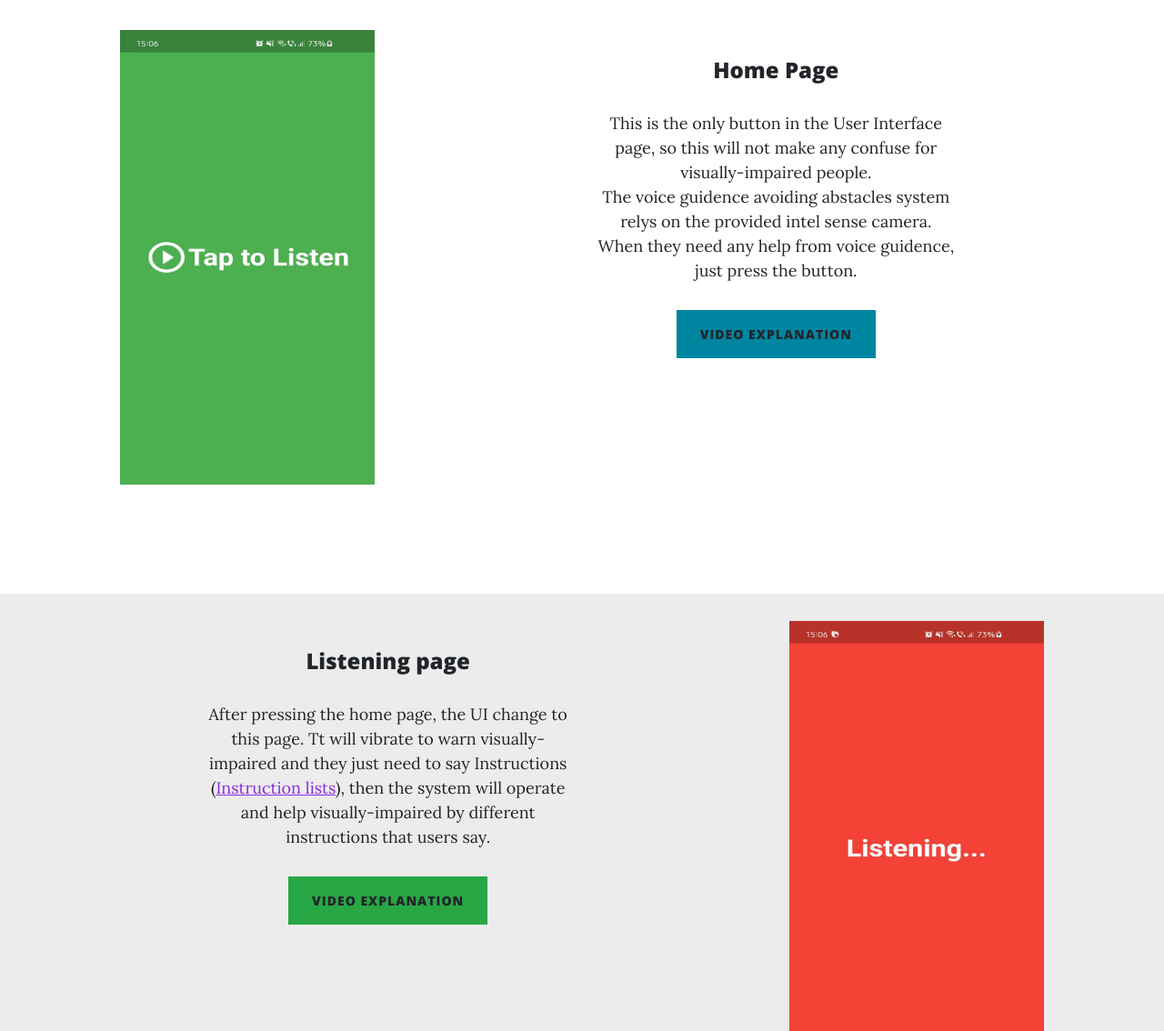
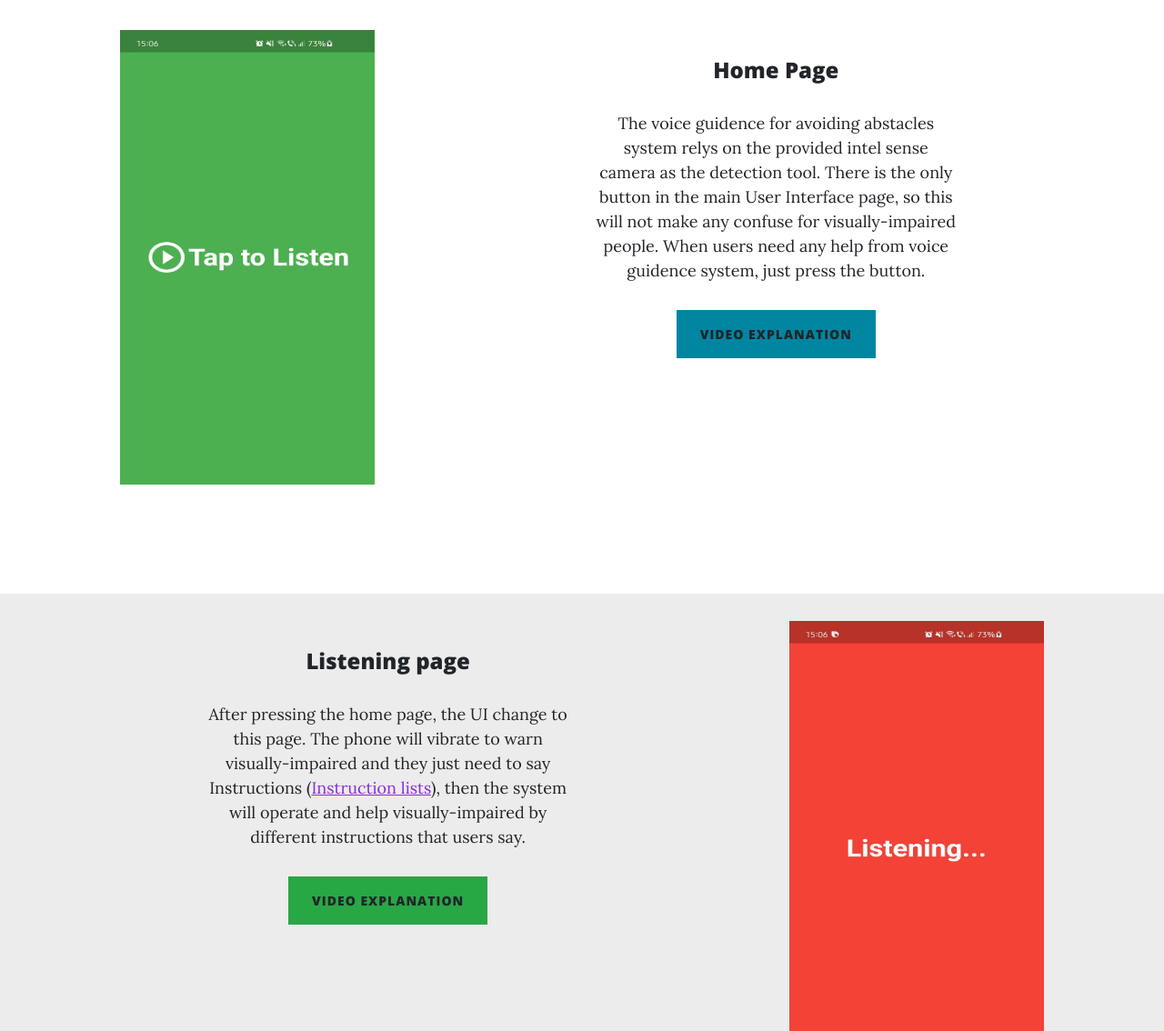
Before and after one commit to SightPlusPlus/SightPlusPlus-Web_portal, a website: page app_use.html in a window 1280 px wide. Shown: the part 520-1654 px from the top of the page at 91% size. Drawn offline with nearby package versions, Linux system fonts and the light colour scheme.

Commit message:
renew some instro

```diff
--- a/app_use.html
+++ b/app_use.html
@@ -110,9 +110,9 @@
                 Home Page
               </h2>
               <p class="text-center" style="font-size: large">
-                This is the only button in the User Interface page, so this will not make any confuse for visually-impaired people.<br>
-                The voice guidence avoiding abstacles system relys on the provided intel sense camera. When they need any help from
-                voice guidence, just press the button.
+                The voice guidence for avoiding abstacles system relys on the provided intel sense camera as the detection tool.
+                There is the only button in the main User Interface page, so this will not make any confuse for visually-impaired people.
+                When users need any help from voice guidence system, just press the button.
             </p>
             <button class="btn btn-primary" style="display:block;margin:0 auto">
               <a href="app_use.html#v_example">Video Explanation</a>
@@ -140,7 +140,7 @@
                 Listening page
               </h2>
               <p class="text-center" style="font-size: large">
-                After pressing the home page, the UI change to this page. Tt will vibrate to warn visually-impaired and they just
+                After pressing the home page, the UI change to this page. The phone will vibrate to warn visually-impaired and they just
                 need to say Instructions (<a href="app_use.html#instr_list" style="color: blueviolet">Instruction lists</a>),
                 then the system will operate and help visually-impaired by different instructions that users say.
               </p>
```
Also changed, not shown: index.html (+1 -1 lines).
